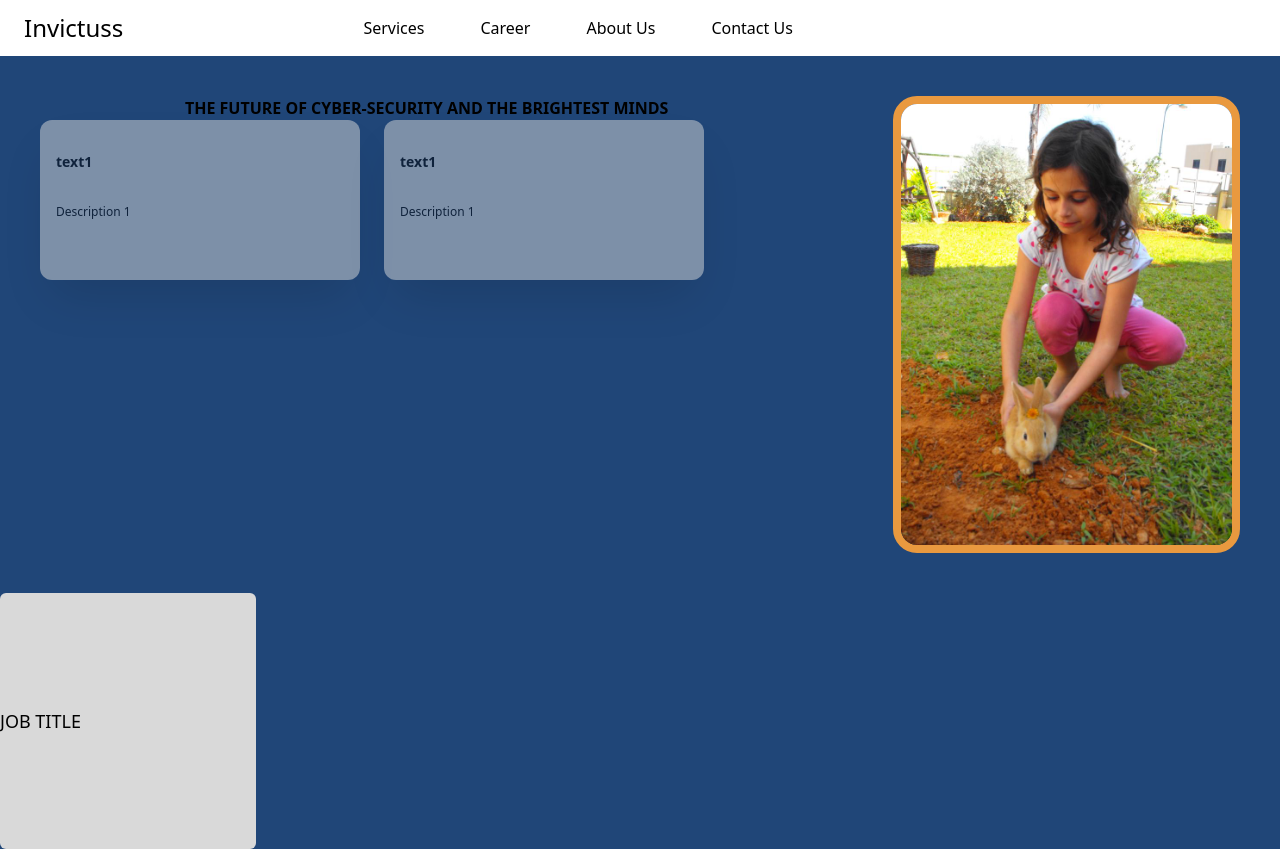
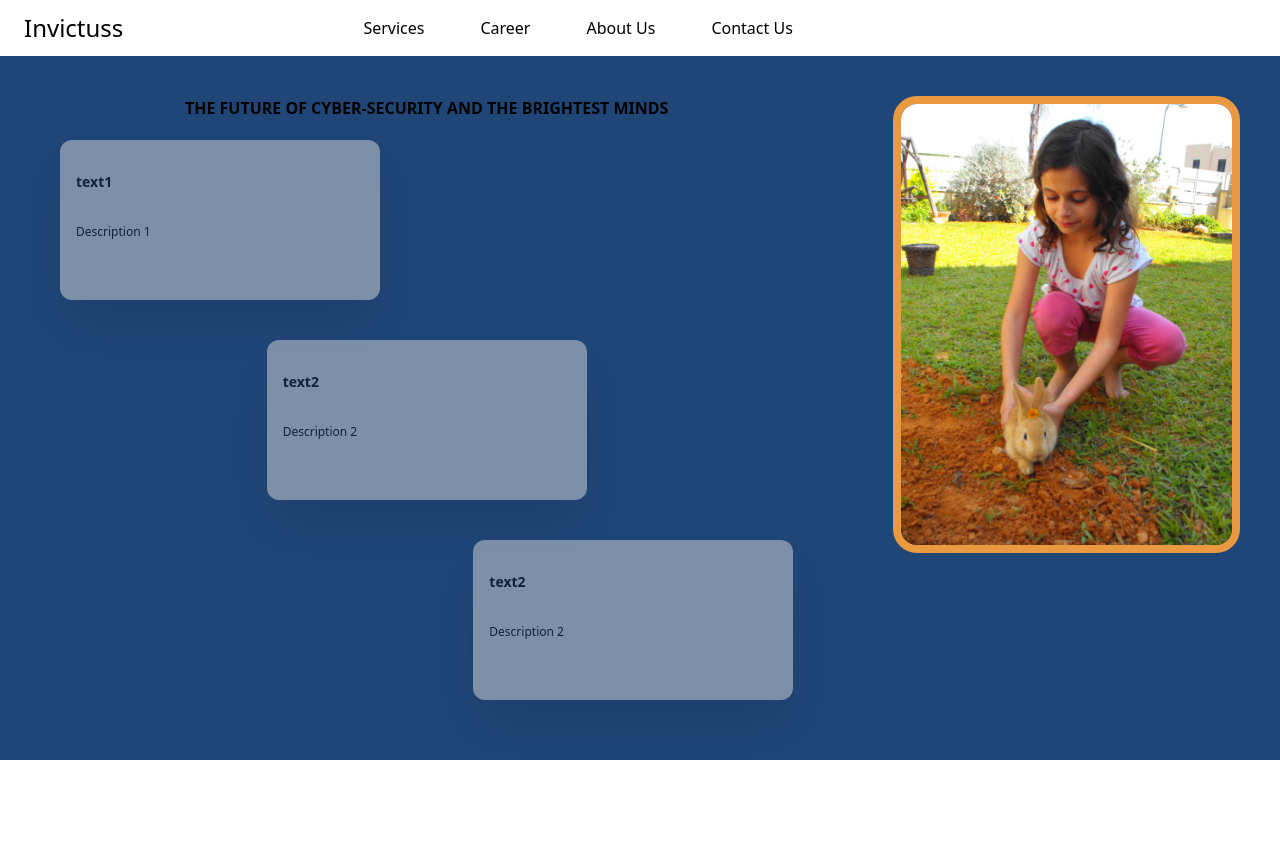
Before and after one commit to arana489/Invictuss, a React (Vite) app: page /careers in a window 1280 px wide. After the commit the page ends 800 px from the top, so only its background shows below. Built offline with nearby package versions, Linux system fonts and the light colour scheme.

Commit message:
text boxes workgit commit

```diff
--- a/src/components/Career.jsx
+++ b/src/components/Career.jsx
@@ -12,18 +12,14 @@ export default function Career() {
                     <h1 class="text-center font-bold">
                         THE FUTURE OF CYBER-SECURITY AND THE BRIGHTEST MINDS  </h1>
 
-    <Box></Box>
+
+                    <Box></Box>
 
                 </div>
                     <div class="w-1/3 p-10">
                         <img class=" border-orange border-8 rounded-3xl" src="images/gili.jpg" alt="jake.jpg"></img>
                     </div>
             </div>
-
-            <div class="rounded-md w-64 h-64 bg-light-gray flex">
-                <div class="text-white flex text-lg items-center">
-                        JOB TITLE</div>
-            </div>
         </div>
 
     )
--- a/src/components/textBoxes.jsx
+++ b/src/components/textBoxes.jsx
@@ -8,17 +8,24 @@ const Box = () => {
         },
 
         {
-          title: "text1",
-          description: "Description 1",
+            title: "text2",
+            description: "Description 2",
+            placement: "flex justify-center p-5"
+        },
+
+
+        {
+          title: "text2",
+          description: "Description 2",
           placement: "flex justify-end p-5"
       },
 
 
     ];
     return (
-      <div class= ' ${career.placement}'>
-        <div className='flex flex-row gap-x-6'>
+        <div>
             {careers.map((career) => (
+                <div className= {career.placement}>
                 <div key={career.title}>
                     <div className="card shadow-2xl bg-light-gray opacity-50 rounded-xl w-80 h-40">
                     <div className="card body p-2"></div>
@@ -28,9 +35,10 @@ const Box = () => {
                         </p>
                     </div>
                 </div>
+                </div>
             ))}
           </div>
-        </div>
+
     )
 }
 export default Box
```
